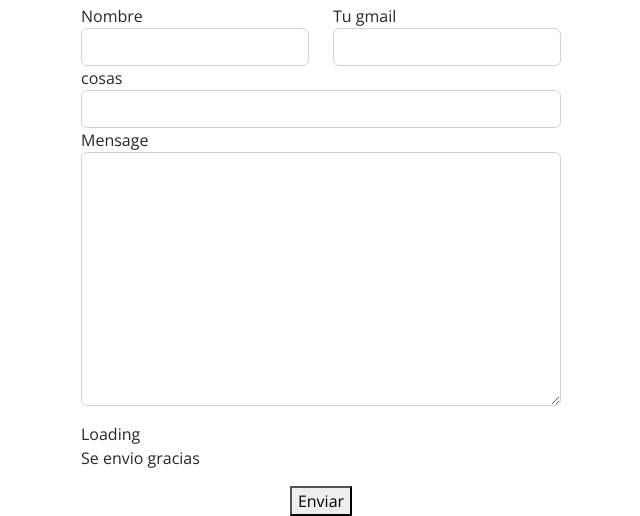
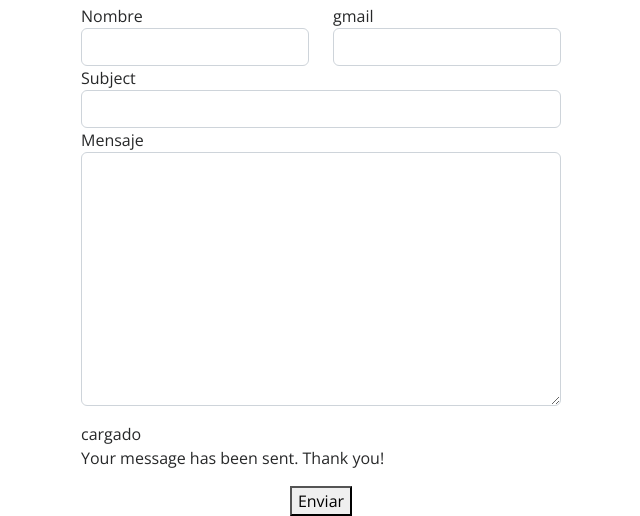
Before and after one commit to lugocito/index, a plain HTML site: page index.html in a window 1280 px wide. Shown: the part 4258-4774 px from the top of the page, without its empty margins (219-859 px from the left). Drawn offline with nearby package versions, Linux system fonts and the light colour scheme.

Commit message:
Update index.html

```diff
--- a/index.html
+++ b/index.html
@@ -411,28 +411,30 @@
                   <input type="text" name="name" class="form-control" id="name" required>
                 </div>
                 <div class="form-group col-md-6">
-                  <label for="name">Tu gmail</label>
+                  <label for="name">gmail</label>
                   <input type="email" class="form-control" name="email" id="email" required>
                 </div>
               </div>
               <div class="form-group">
-                <label for="name">cosas</label>
+                <label for="name">Subject</label>
                 <input type="text" class="form-control" name="subject" id="subject" required>
               </div>
               <div class="form-group">
-                <label for="name">Mensage</label>
+                <label for="name">Mensaje</label>
                 <textarea class="form-control" name="message" rows="10" required></textarea>
               </div>
               <div class="my-3">
-                <div class="loading">Loading</div>
+                <div class="loading">cargado</div>
                 <div class="error-message"></div>
-                <div class="sent-message">Se envio gracias</div>
+                <div class="sent-message">Your message has been sent. Thank you!</div>
               </div>
               <div class="text-center"><button type="submit">Enviar</button></div>
             </form>
           </div>
 
         </div>
+
+      </div>
 
       </div>
     </section><!-- End Contact Section -->
```
